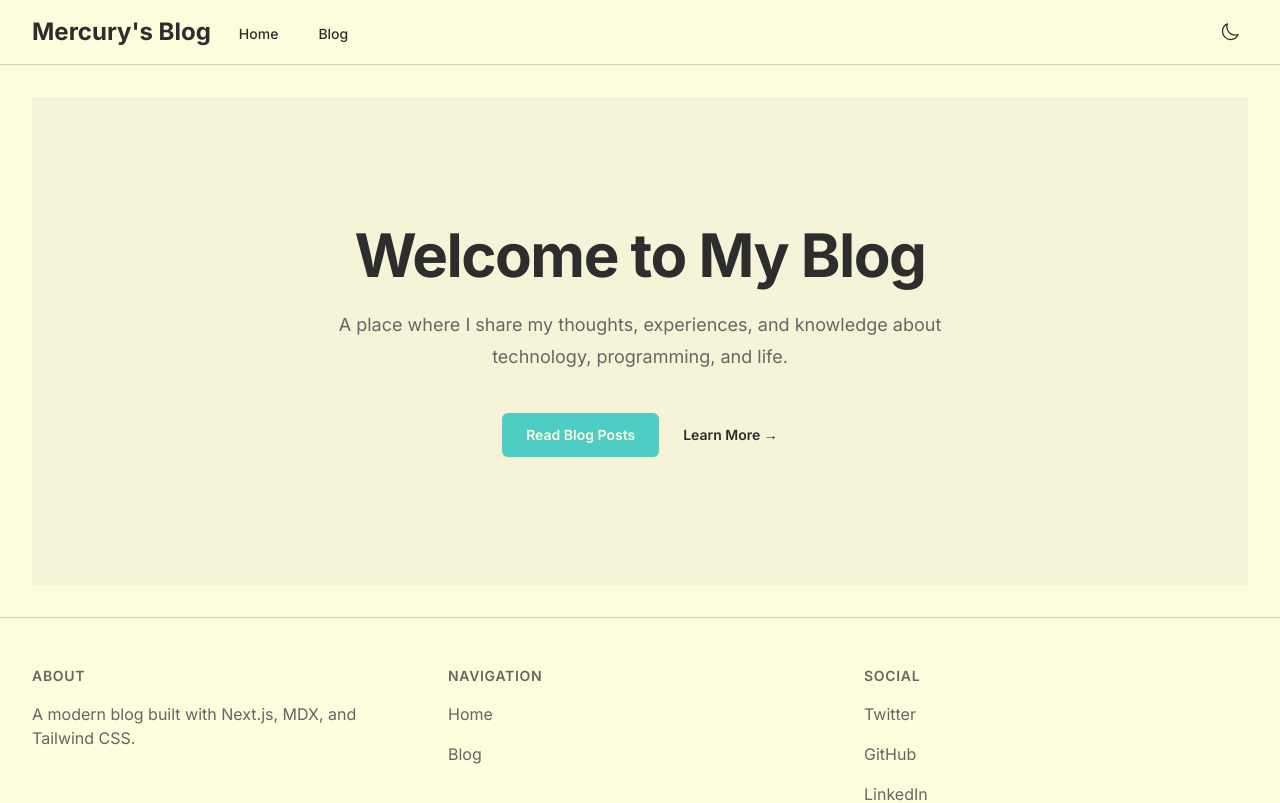
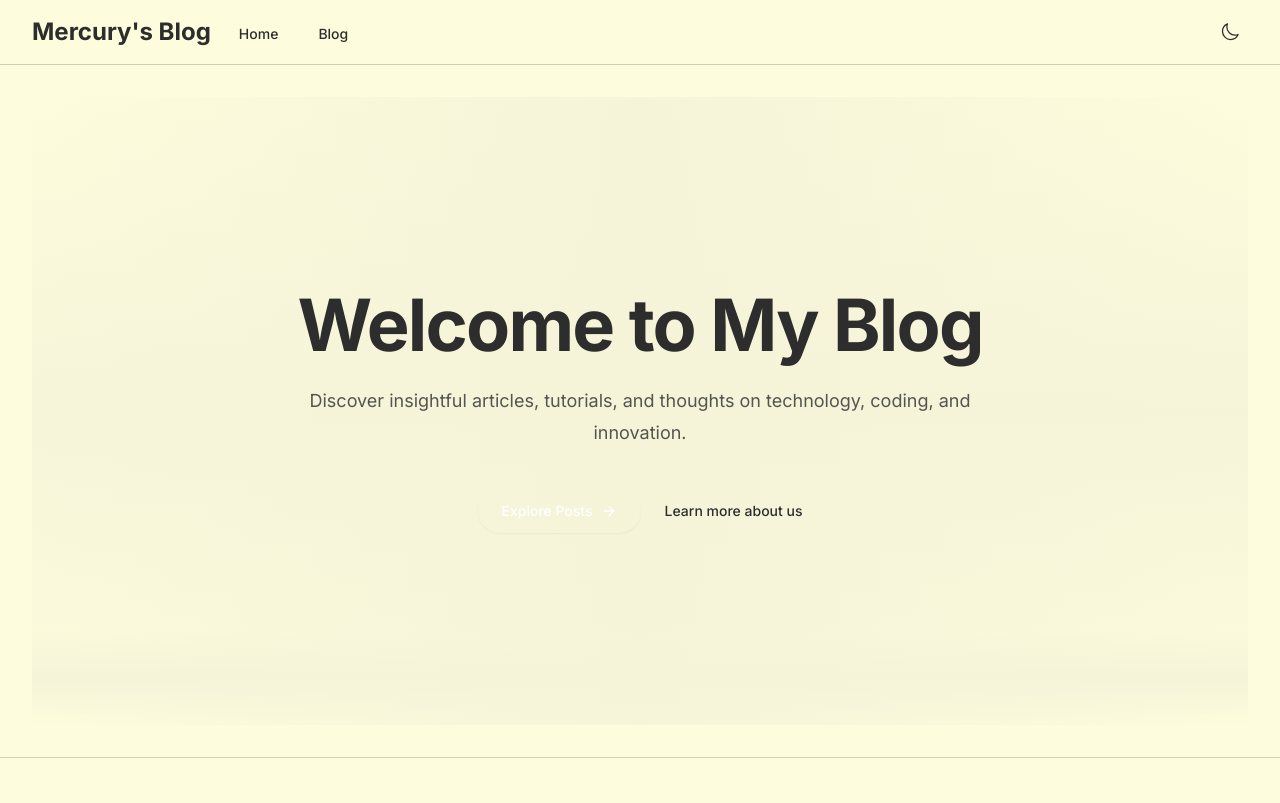
Before and after one commit to zmercury/mdx-blog, a Next.js app: page / in a window 1280 px wide. Shown: the top 803 px of the page. Built offline with nearby package versions, Linux system fonts and the light colour scheme.

Commit message:
feat: changed hero section

```diff
--- a/src/app/page.tsx
+++ b/src/app/page.tsx
@@ -1,43 +1,79 @@
 'use client'
 
 import { motion } from 'framer-motion'
+import { ArrowRight } from 'lucide-react'
 import Link from 'next/link'
 
-export default function Home() {
+export default function Hero() {
+  const containerVariants = {
+    hidden: { opacity: 0 },
+    visible: {
+      opacity: 1,
+      transition: {
+        staggerChildren: 0.2,
+      },
+    },
+  }
+
+  const itemVariants = {
+    hidden: { opacity: 0, y: 20 },
+    visible: {
+      opacity: 1,
+      y: 0,
+      transition: {
+        duration: 0.5,
+      },
+    },
+  }
+
   return (
-    <div className="relative isolate">
+    <div className="relative isolate overflow-hidden bg-gradient-to-b from-light-primary/10 via-light-secondary to-light-primary/5 dark:from-dark-primary/10 dark:via-dark-secondary dark:to-dark-primary/5">
       <div className="absolute inset-0 -z-10">
-        <div className="absolute inset-0 bg-light-secondary dark:bg-dark-secondary" />
+        <div className="absolute inset-0 bg-gradient-to-r from-primary/10 to-secondary/10" />
+        <div className="absolute inset-0 bg-[radial-gradient(45rem_50rem_at_top,theme(colors.primary/10),theme(colors.background))]" />
       </div>
-      <div className="mx-auto max-w-7xl px-6 py-24 sm:py-32 lg:px-8">
-        <motion.div
-          initial={{ opacity: 0, y: 20 }}
-          animate={{ opacity: 1, y: 0 }}
-          transition={{ duration: 0.5 }}
-          className="mx-auto max-w-2xl text-center"
-        >
-          <h1 className="text-4xl font-bold tracking-tight text-light-text dark:text-dark-text sm:text-6xl">
+
+      <motion.div
+        variants={containerVariants}
+        initial="hidden"
+        animate="visible"
+        className="mx-auto max-w-7xl px-6 py-32 sm:py-48 lg:px-8"
+      >
+        <div className="text-center">
+          <motion.h1
+            variants={itemVariants}
+            className="text-4xl font-bold tracking-tight text-light-text dark:text-dark-text sm:text-6xl md:text-7xl"
+          >
             Welcome to My Blog
-          </h1>
-          <p className="mt-6 text-lg leading-8 text-light-muted dark:text-dark-muted">
-            A place where I share my thoughts, experiences, and knowledge about technology, programming, and life.
-          </p>
-          <div className="mt-10 flex items-center justify-center gap-x-6">
+          </motion.h1>
+          <motion.p
+            variants={itemVariants}
+            className="mt-6 text-lg leading-8 text-light-text/80 dark:text-dark-text/80 max-w-2xl mx-auto"
+          >
+            Discover insightful articles, tutorials, and thoughts on technology, coding, and innovation.
+          </motion.p>
+          <motion.div
+            variants={itemVariants}
+            className="mt-10 flex items-center justify-center gap-x-6"
+          >
             <Link
-              href="/blog"
-              className="rounded-md bg-light-highlight dark:bg-dark-highlight px-6 py-3 text-sm font-semibold text-light-primary dark:text-dark-primary shadow-sm hover:opacity-90 focus-visible:outline focus-visible:outline-2 focus-visible:outline-offset-2 focus-visible:outline-light-highlight dark:focus-visible:outline-dark-highlight"
+              href="/posts"
+              className="group inline-flex items-center rounded-full bg-primary px-6 py-3 text-sm font-medium text-white shadow-sm transition-all hover:bg-primary/90"
             >
-              Read Blog Posts
+              Explore Posts
+              <ArrowRight className="ml-2 h-4 w-4 transition-transform group-hover:translate-x-1" />
             </Link>
             <Link
               href="/about"
-              className="text-sm font-semibold leading-6 text-light-text dark:text-dark-text hover:text-light-highlight dark:hover:text-dark-highlight"
+              className="text-sm font-medium text-light-text dark:text-dark-text hover:text-primary dark:hover:text-primary"
             >
-              Learn More <span aria-hidden="true">→</span>
+              Learn more about us
             </Link>
-          </div>
-        </motion.div>
-      </div>
+          </motion.div>
+        </div>
+      </motion.div>
+
+      <div className="absolute bottom-0 left-0 right-0 h-24 bg-gradient-to-t from-background to-transparent" />
     </div>
   )
 }
```
